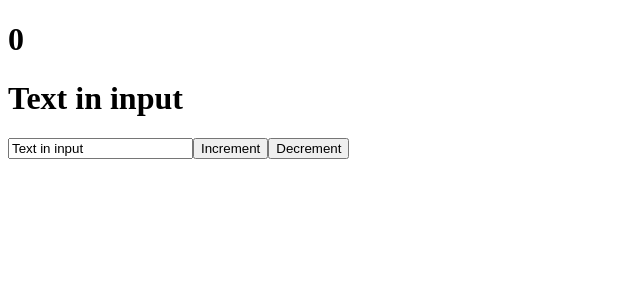
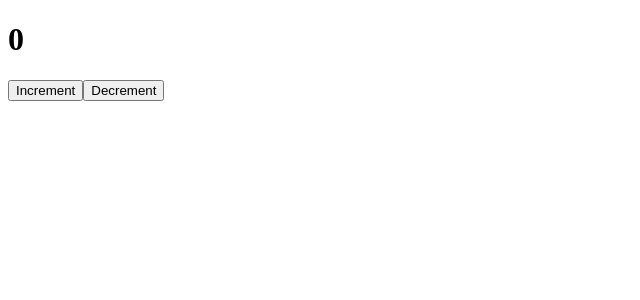
Before and after one commit to DannyNickson/ReactLearning_project, a React (Create React App) app: page / in a window 1280 px wide. Shown: the top 300 px of the page, without its empty margins (0-640 px from the left). Built offline with nearby package versions, Linux system fonts and the light colour scheme.

Commit message:
addade first component

```diff
--- a/package.json
+++ b/package.json
@@ -34,5 +34,8 @@
       "last 1 firefox version",
       "last 1 safari version"
     ]
+  },
+  "devDependencies": {
+    "@babel/eslint-parser": "^7.18.9"
   }
 }
--- a/src/App.js
+++ b/src/App.js
@@ -1,8 +1,8 @@
 import React, { useState } from "react";
+import Counter from "./components/counter";
 
 function App() {
   const [likes, setLikes] = useState(0);
-  const [value, setValue] = useState("Text in input");
   function increment() {
     setLikes(likes + 1);
   }
@@ -12,15 +12,7 @@
 
   return (
     <div className="App">
-      <h1>{likes}</h1>
-      <h1>{value}</h1>
-      <input
-        type="text"
-        value={value}
-        onChange = {event =>setValue(event.target.value)}
-        />
-      <button onClick={increment}>Increment</button>
-      <button onClick={decrement}>Decrement</button>
+      <Counter/>
     </div>
   );
 }
--- /dev/null
+++ b/src/components/counter.jsx
@@ -0,0 +1,21 @@
+import React from "react";
+import { useState } from "react";
+
+const Counter = function () {
+  const [count, setCount] = useState(0);
+  function increment() {
+    setCount(count + 1);
+  }
+  function decrement() {
+    setCount(count - 1);
+  }
+  return (
+    <div>
+      <h1>{count}</h1>
+      <button onClick={increment}>Increment</button>
+      <button onClick={decrement}>Decrement</button>
+    </div>
+  );
+};
+
+export default Counter;
```
Also changed, not shown: 1 other file (tests, documents, lock files or other folders).
